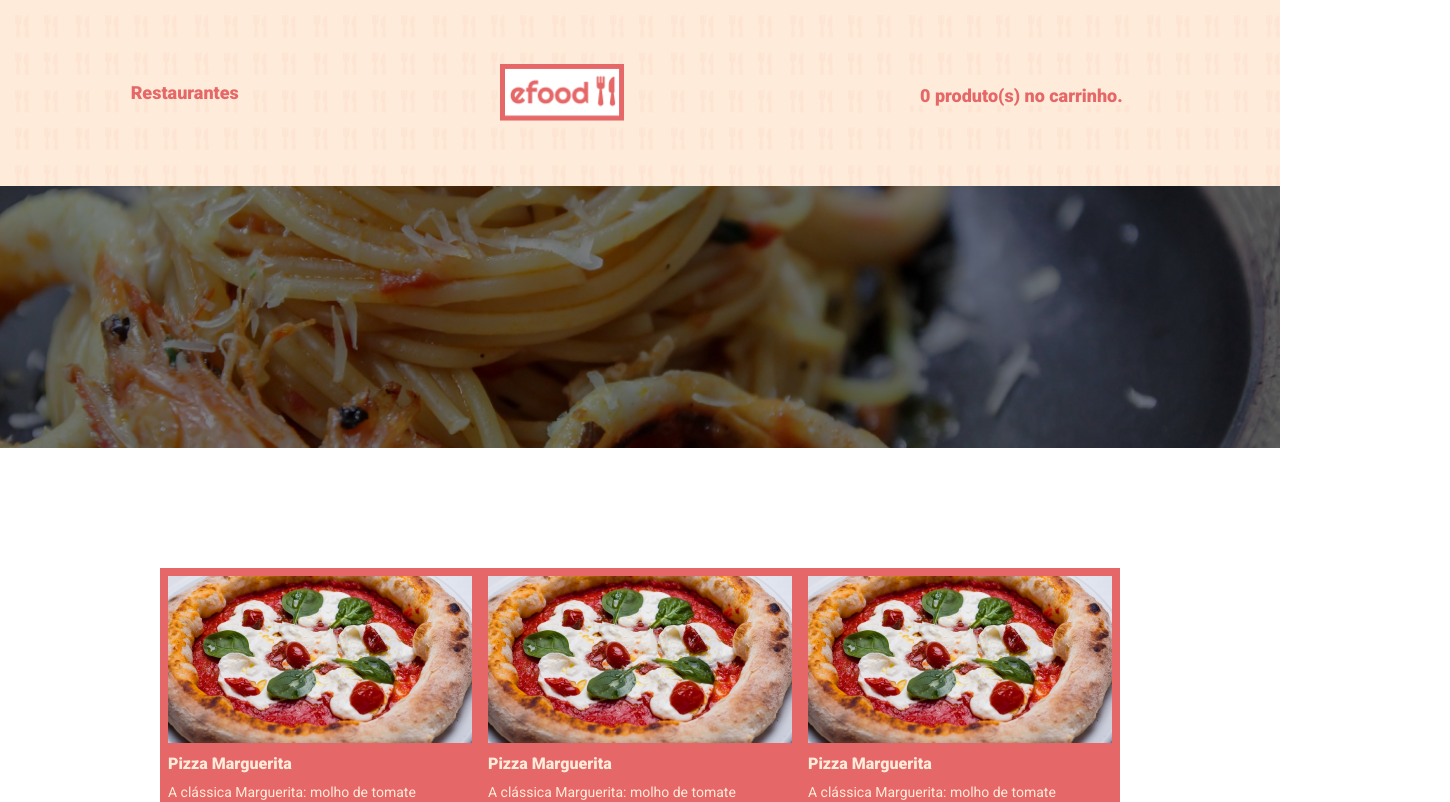
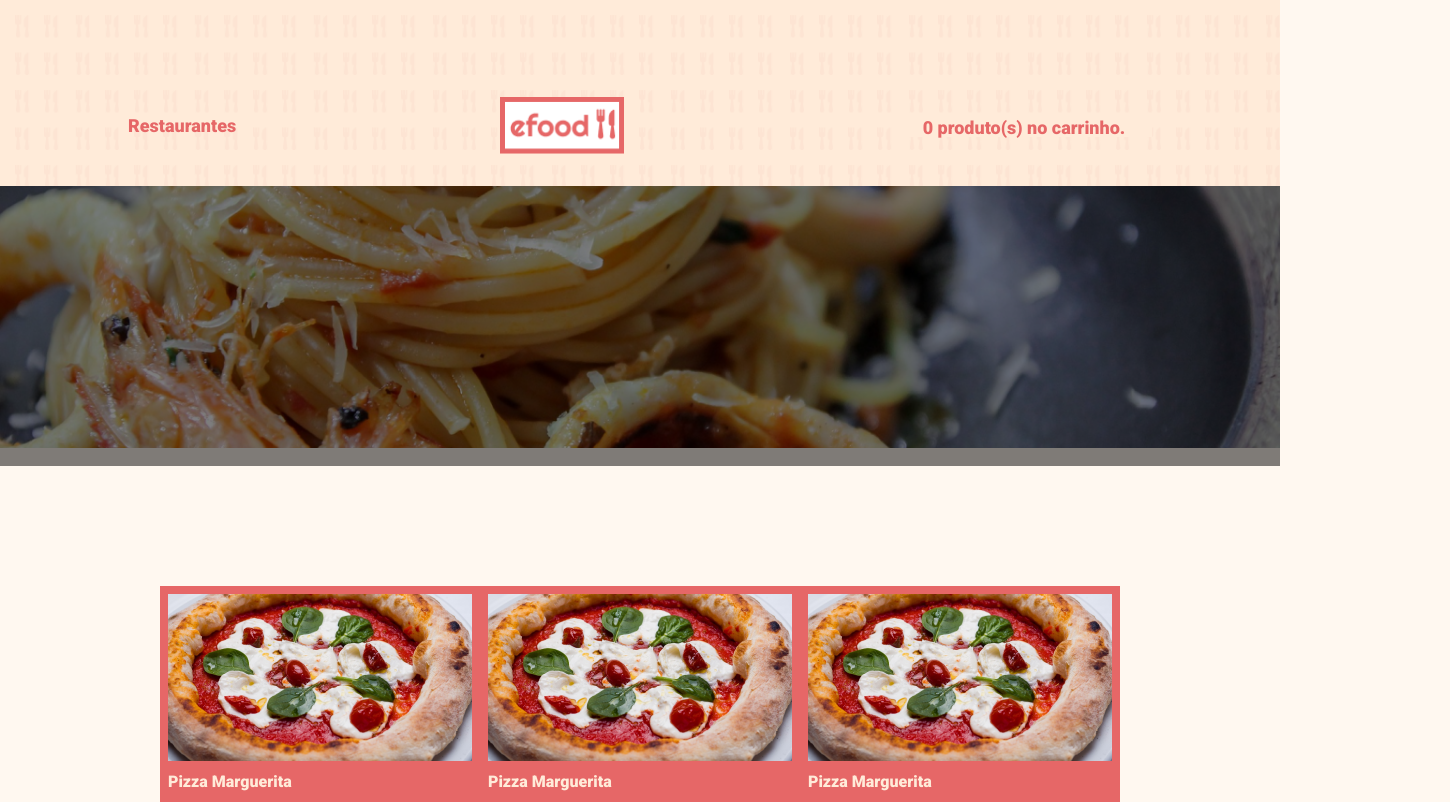
Before and after one commit to ecblandy/Projeto_Efood, a React (Create React App) app: page /loja in a window 1280 px wide. Shown: the top 802 px of the page, 1450 px wide, since content can reach past the window. Built offline with nearby package versions, Linux system fonts and the light colour scheme.

Commit message:
Corrigindo alinhamento e adicionando um container

```diff
--- a/src/components/banner-restaurant/index.tsx
+++ b/src/components/banner-restaurant/index.tsx
@@ -1,26 +1,26 @@
+import { useSelector } from 'react-redux'
+import BannerImgBackground from '../../assets/img/apresentacao.png'
 import * as S from './styled'
-import logoStore from '../../assets/img/apresentacao.png'
-import { useSelector } from 'react-redux'
 import { RootReducer } from '../../store'
 const Banner = () => {
   const { infoBanner, titleBanner } = useSelector(
     (state: RootReducer) => state.getInfosBanner
   )
   return (
-    <S.BannerRestaurant>
-      <div className="image-container">
-        <img src={logoStore} alt="" />
-        <S.DarkDiv></S.DarkDiv>
-        <S.DivInfo>
-          <S.ContainerInfo>
+    <S.BackgroundDivImg
+      style={{ backgroundImage: `url(${BannerImgBackground})` }}
+    >
+      <S.Container>
+        <S.DivContent>
+          <div>
             {infoBanner.map((info) => (
-              <S.Info key={info}>{info}</S.Info>
+              <span key={info}>{info}</span>
             ))}
-          </S.ContainerInfo>
-          <S.Title>{titleBanner}</S.Title>
-        </S.DivInfo>
-      </div>
-    </S.BannerRestaurant>
+          </div>
+          <h2>{titleBanner}</h2>
+        </S.DivContent>
+      </S.Container>
+    </S.BackgroundDivImg>
   )
 }
 export default Banner
--- a/src/components/banner-restaurant/styled.ts
+++ b/src/components/banner-restaurant/styled.ts
@@ -1,50 +1,114 @@
 import styled from 'styled-components'
 import { Cores } from '../../styles'
-export const BannerRestaurant = styled.div`
-  .image-container {
-    position: relative;
+
+export const BackgroundDivImg = styled.div`
+  width: 100%;
+  height: 280px;
+  background-repeat: no-repeat;
+  background-size: 100%;
+  position: relative;
+  display: flex;
+  justify-content: center;
+  align-items: center;
+  &::after {
+    content: '';
     width: 100%;
-    display: flex;
-    flex-direction: column;
-    img {
-      width: 100%;
-    }
+    height: 100%;
+    background-color: rgba(0, 0, 0, 0.5);
+    top: 0;
+    left: 0;
+    position: absolute;
   }
 `
 
-export const DarkDiv = styled.div`
+export const Container = styled.div`
+  max-width: 1024px;
+  width: 100%;
+  height: 100%;
   position: absolute;
-  height: 100%;
-  width: 100%;
-  background-color: black;
-  opacity: 0.5;
-  top: 0;
-  left: 0;
-`
-export const Info = styled.span`
-  line-height: 37px;
-  font-weight: 100;
-  margin-right: 20px;
-`
-export const ContainerInfo = styled.div`
-  margin-top: 24px;
+  z-index: 1;
 `
 
-export const Title = styled.h2`
-  margin-bottom: 32px;
-  font-weight: 900;
+export const DivContent = styled.div`
+  display: flex;
+  flex-direction: column;
+  justify-content: space-between;
+  height: 100%;
+  font-size: 32px;
   line-height: 37px;
+  color: ${Cores.corPrincipal};
+  div {
+    margin-top: 25px;
+    span {
+      font-weight: 100;
+      margin-right: 8px;
+    }
+  }
+
+  h2 {
+    margin-bottom: 32px;
+    font-weight: 900;
+  }
 `
-export const DivInfo = styled.div`
-  display: flex;
-  justify-content: space-between;
-  flex-direction: column;
-  height: 100%;
-  width: 100%;
-  margin-left: 170px;
-  font-size: 32px;
-  position: absolute;
-  top: 0;
-  left: 0;
-  color: ${Cores.corPrincipal};
-`
+
+// export const BannerRestaurant = styled.div`
+//   .image-container {
+//     position: relative;
+//     width: 100%;
+//     display: flex;
+//     flex-direction: column;
+//     img {
+//       width: 100%;
+//     }
+//   }
+// `
+
+// export const DarkDiv = styled.div`
+//   position: absolute;
+//   height: 100%;
+//   width: 100%;
+//   background-color: black;
+//   opacity: 0.5;
+//   top: 0;
+//   left: 0;
+// `
+// export const Info = styled.span`
+//   line-height: 37px;
+//   font-weight: 100;
+// `
+// export const ContainerInfo = styled.div`
+//   display: flex;
+//   background-color: red;
+//   .container {
+//     max-width: 1024px;
+//     width: 100%;
+//   }
+// `
+
+// export const Title = styled.h2`
+//   margin-bottom: 32px;
+//   font-weight: 900;
+//   line-height: 37px;
+//   font-size: 32px;
+// `
+
+// export const DivContainer = styled.div`
+//   display: flex;
+//   justify-content: center;
+//   align-items: center;
+//   height: 100%;
+//   max-width: 1024px;
+//   width: 100%;
+//   font-size: 32px;
+//   position: absolute;
+//   top: 0;
+//   left: 0;
+//   color: ${Cores.corPrincipal};
+//   background-color: black;
+// `
+
+// export const DivContent = styled.div`
+//   > div {
+//     background-color: green;
+//   }
+// `
--- a/src/components/header/index.tsx
+++ b/src/components/header/index.tsx
@@ -26,7 +26,7 @@ const Header = ({ isprofilepage }: Props) => {
   return (
     <S.HeaderContainer isprofilepage={isprofilepage}>
       {isprofilepage === 'profile' ? (
-        <S.ProfileHeader>
+        <S.ProfileHeader className="container">
           <Link to="/">Restaurantes</Link>
           <S.EfoodLogo src={logo} alt="logo efood" />
           <Button clicked={showSidebar}>
--- a/src/components/header/styles.ts
+++ b/src/components/header/styles.ts
@@ -8,6 +8,13 @@ export const HeaderContainer = styled.header<Props>`
   background-image: url(${bannerImg});
   width: 100%;
   height: ${(props) => (props.isprofilepage === 'profile' ? '186px' : '384px')};
+  display: flex;
+  align-items: center;
+  justify-content: center;
+  .container {
+    max-width: 1024px;
+    width: 100%;
+  }
 `
 export const EfoodLogo = styled.img`
   width: 124px;
@@ -16,7 +23,7 @@ export const EfoodLogo = styled.img`
 export const ProfileHeader = styled.div`
   display: flex;
   align-items: center;
-  justify-content: space-around;
+  justify-content: space-between;
   padding-top: 64px;
 
   button {
--- a/src/components/list-products/styles.ts
+++ b/src/components/list-products/styles.ts
@@ -10,7 +10,7 @@ export const ProductContainer = styled.div`
 
 export const SectionContainer = styled.section`
   margin: 120px 170px;
-  background-color: ${Cores.body};
+
   display: flex;
   justify-content: center;
   align-items: center;
--- a/src/components/modal/styles.ts
+++ b/src/components/modal/styles.ts
@@ -13,6 +13,7 @@ export const ModalCard = styled.div`
   left: 50%;
   transform: translate(-50%, -50%);
   display: flex;
+  z-index: 1;
 `
 
 export const ImageDivModal = styled.div`
--- a/src/styles.ts
+++ b/src/styles.ts
@@ -15,6 +15,10 @@ export const GlobalStyle = createGlobalStyle`
   box-sizing: border-box;
   font-family: 'Roboto';
   list-style: none;
+}
+
+body {
+    background-color: ${Cores.body};
 }
 `
 
```
